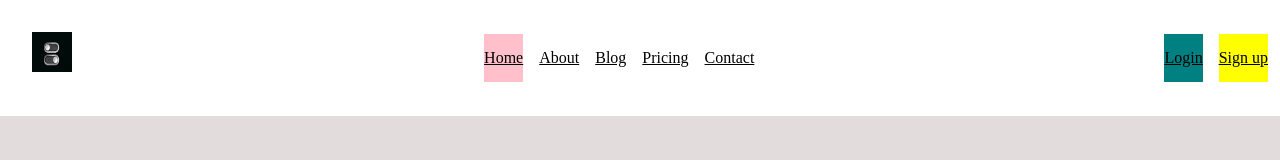
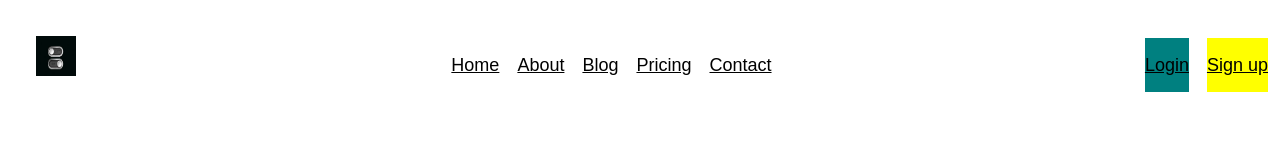
Before and after one commit to ub-victor/What-you-can-do-with-Margin, a plain HTML site: page index.html in a window 1280 px wide. Drawn offline with Linux system fonts and the light colour scheme.

Commit message:
Intial Commit

```diff
--- a/style.css
+++ b/style.css
@@ -3,8 +3,20 @@
     padding: 0;
     box-sizing: border-box;
 }
+body:root {
+    --clr-bg: #ddd;
+    --clr-primary: #ee6352;
+    --clr-secondary: #f4f4f4;
+    --clr-body: #333;
+}
 body {
+    font-family: basic-sans, sans-serif;
+    font-size: 1.125em;
     background: rgb(226, 220, 220);
+    color: var(--clr-bg);
+    background: var(--clr-bg);
+    min-height: 100vh;
+
 }
 header {
     padding: 2em;
@@ -55,7 +67,6 @@ header > img{
     This rule sets the background color of the seventh list item to yellow. */
 
 .nav__list li:nth-of-type(1){
-    background-color: pink;
     margin-left: auto;
 }
 
```
